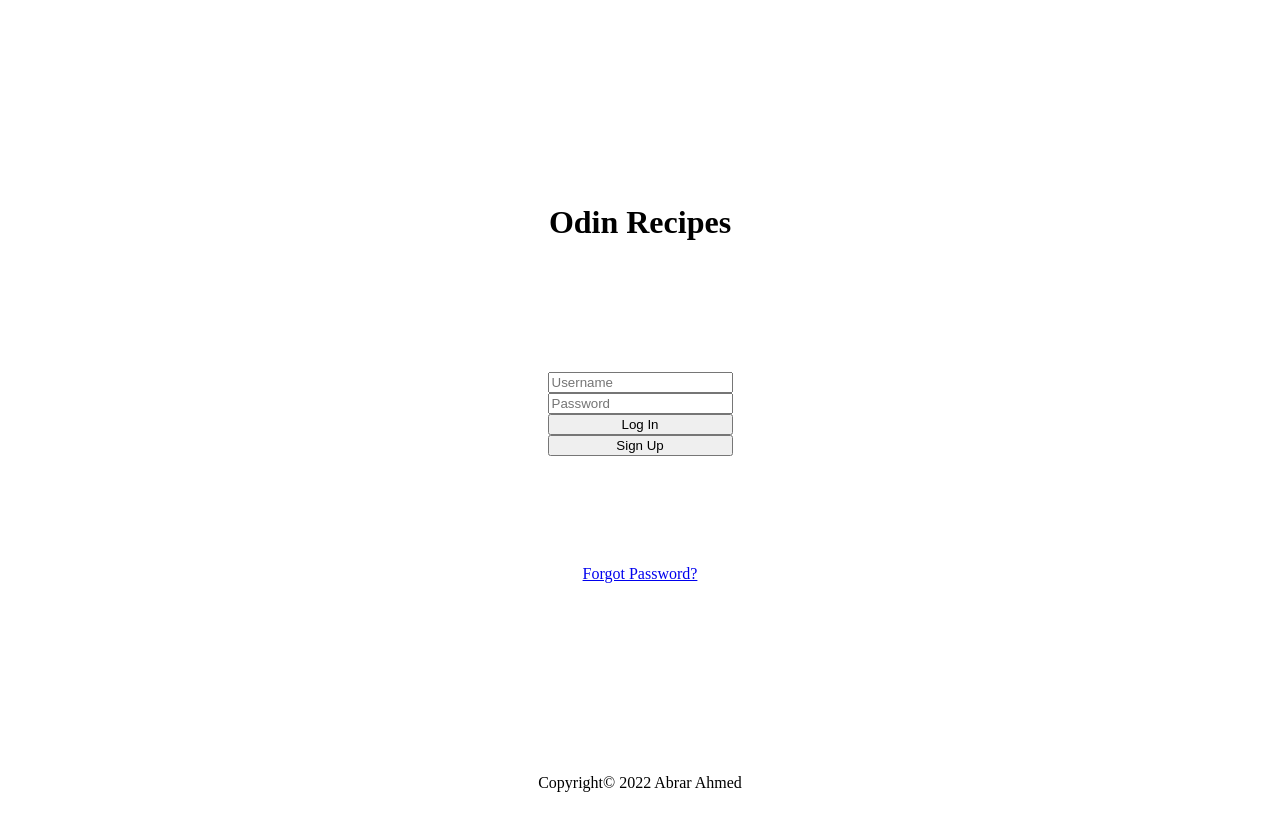
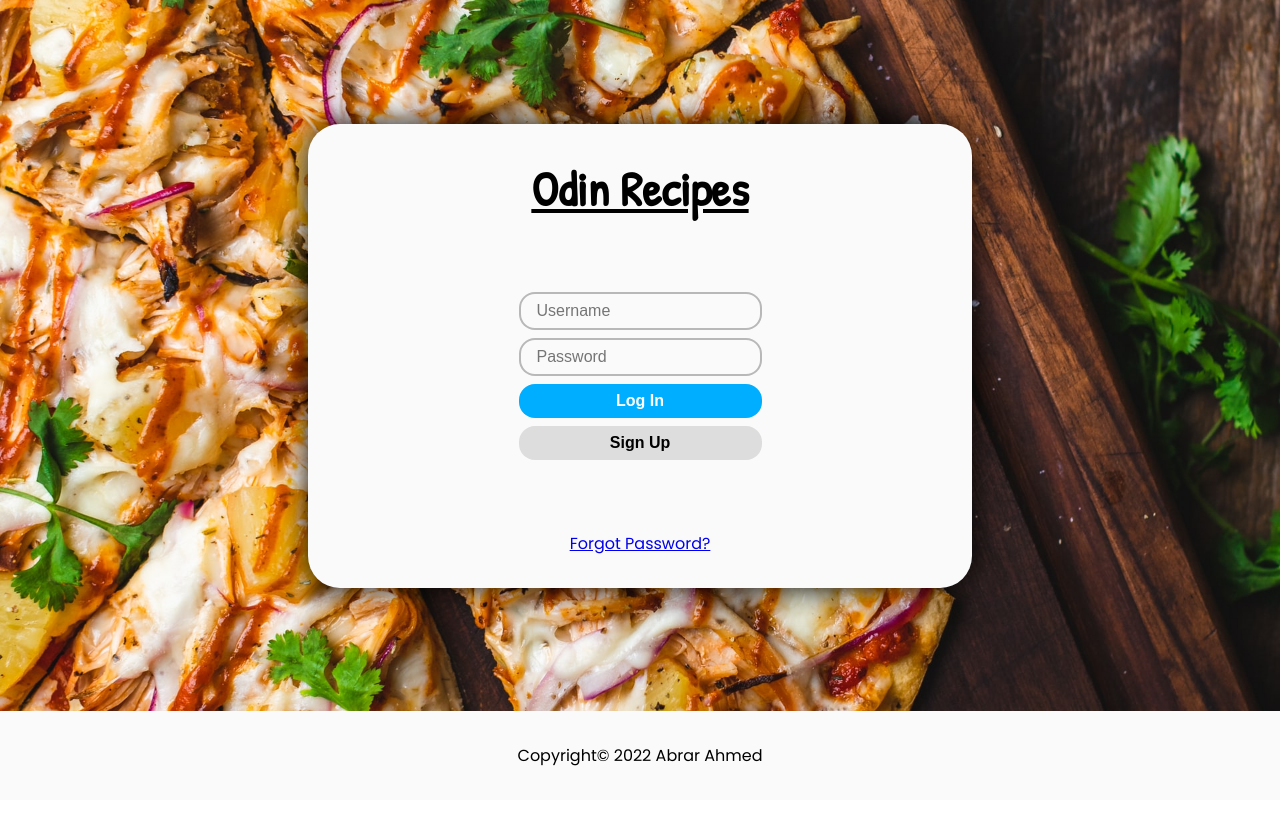
Before and after one commit to AbrarSL/odin-recipes, a plain HTML site: page index.html in a window 1280 px wide. Drawn offline with Linux system fonts and the light colour scheme.

Commit message:
Add initial styling

```diff
--- a/style.css
+++ b/style.css
@@ -1,5 +1,18 @@
-body {
+@import url('https://fonts.googleapis.com/css2?family=Patrick+Hand&family=Poppins:ital,wght@0,100;0,200;0,300;0,400;0,500;0,600;0,700;0,800;0,900;1,100;1,200;1,300;1,400;1,500;1,600;1,700;1,800;1,900&display=swap');
+
+.body {
+  margin: 0;
+  padding: 0;
+
   height: 100vh;
+
+  font-family: 'Poppins', sans-serif;
+
+  background-image: url(./img/sign-in-background.jpg);
+  background-attachment: fixed;
+  background-repeat: no-repeat;
+  background-position: center;
+  background-size: cover;
 
   display: flex;
   flex-direction: column;
@@ -9,6 +22,8 @@ body {
 .content {
   flex: 1;
 
+  padding: 1rem;
+
   display: flex;
   justify-content: center;
   align-items: center;
@@ -17,15 +32,67 @@ body {
 .sign-in-card {
   flex: 1;
 
+  padding: 2rem;
+
   min-height: 400px;
   max-height: 600px;
   min-width: 300px;
   max-width: 600px;
 
+  border-radius: 2rem;
+  box-shadow: 0 0 2rem #000;
+
+  background-color: #fafafa;
+
   display: flex;
   flex-direction: column;
   justify-content: center;
   align-items: center;
+}
+
+.odin-title {
+  margin: 0;
+
+  font-family: 'Patrick Hand', sans-serif;
+  font-size: 3rem;
+  text-decoration: underline;
+}
+
+.text-input {
+  padding: 0.5rem 1rem;
+
+  border: 2px solid #0004;
+  border-radius: 1rem;
+
+  background-color: #fafafa;
+
+  font-size: 1rem;
+}
+
+.btn {
+  padding: 0.5rem 1rem;
+
+  border: none;
+  border-radius: 1rem;
+
+  background-color: #ddd;
+
+  font-weight: bold;
+  font-size: 1rem;
+
+  cursor: pointer;
+}
+
+.btn:hover {
+  filter: brightness(105%);
+
+  transform: scale(102%);
+}
+
+.suggested {
+  background-color: #00aeff;
+
+  color: #fff;
 }
 
 .sign-in-form {
@@ -34,9 +101,14 @@ body {
   display: flex;
   flex-direction: column;
   justify-content: center;
+  gap: 0.5rem;
 }
 
 .footer {
+  padding: 1rem;
+
+  background-color: #fafafa;
+
   display: flex;
   justify-content: center;
   align-items: center;
```
